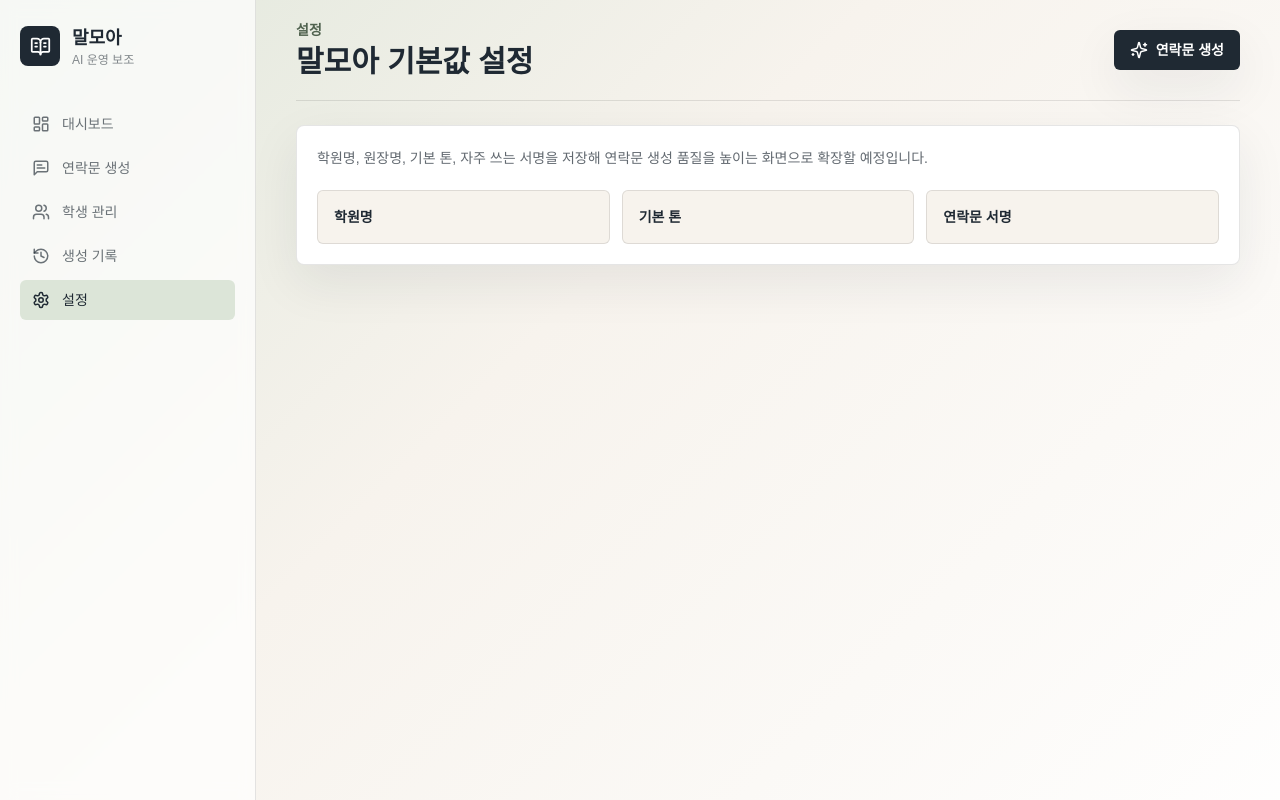
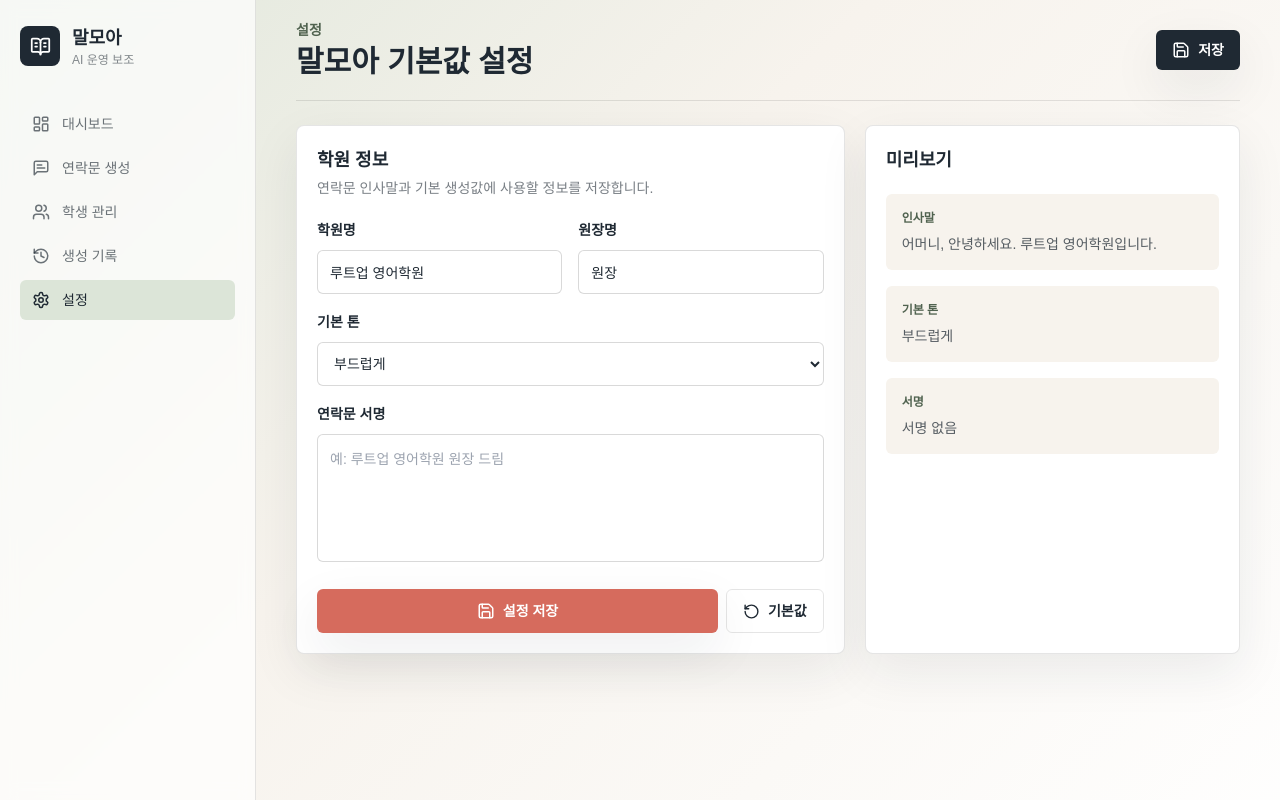
Before and after one commit to dahyun27/malmoa, a Next.js app: page /settings in a window 1280 px wide. Built offline with nearby package versions, Linux system fonts and the light colour scheme.

Commit message:
feat: add app settings form

```diff
--- a/app/settings/page.tsx
+++ b/app/settings/page.tsx
@@ -1,15 +1,10 @@
 import { AppShell } from "@/components/layout/AppShell";
-import { PlaceholderPage } from "@/components/layout/PlaceholderPage";
+import { SettingsPage as SettingsManagementPage } from "@/components/settings/SettingsPage";
 
 export default function SettingsPage() {
   return (
     <AppShell>
-      <PlaceholderPage
-        description="학원명, 원장명, 기본 톤, 자주 쓰는 서명을 저장해 연락문 생성 품질을 높이는 화면으로 확장할 예정입니다."
-        eyebrow="설정"
-        items={["학원명", "기본 톤", "연락문 서명"]}
-        title="말모아 기본값 설정"
-      />
+      <SettingsManagementPage />
     </AppShell>
   );
 }
--- a/components/messages/MessageCreatePage.tsx
+++ b/components/messages/MessageCreatePage.tsx
@@ -1,14 +1,16 @@
 "use client";
 
 import { Sparkles } from "lucide-react";
-import { useMemo, useState } from "react";
+import { useEffect, useMemo, useState } from "react";
 import { PageHeader } from "@/components/layout/PageHeader";
 import { MessageCreateForm } from "@/components/messages/MessageCreateForm";
 import { MessageResultsPanel } from "@/components/messages/MessageResultsPanel";
 import { sampleMemo, situations, students, tones } from "@/lib/demoData";
 import { generateParentMessages } from "@/lib/generateParentMessages";
 import { saveMessageHistoryRecord } from "@/lib/messageHistoryStore";
+import { defaultSettings, getAppSettings } from "@/lib/settingsStore";
 import type { GeneratedMessage } from "@/types/message";
+import type { AppSettings } from "@/types/settings";
 
 export function MessageCreatePage() {
   const [selectedStudent, setSelectedStudent] = useState(students[0].id);
@@ -18,6 +20,17 @@ export function MessageCreatePage() {
   const [copiedId, setCopiedId] = useState("");
   const [hasGenerated, setHasGenerated] = useState(true);
   const [savedLabel, setSavedLabel] = useState("");
+  const [settings, setSettings] = useState<AppSettings>(defaultSettings);
+
+  useEffect(() => {
+    const timeoutId = window.setTimeout(() => {
+      const loadedSettings = getAppSettings();
+      setSettings(loadedSettings);
+      setTone(loadedSettings.defaultTone);
+    }, 0);
+
+    return () => window.clearTimeout(timeoutId);
+  }, []);
 
   const student = useMemo(
     () => students.find((item) => item.id === selectedStudent) ?? students[0],
@@ -25,8 +38,12 @@ export function MessageCreatePage() {
   );
 
   const generated = useMemo(
-    () => generateParentMessages(student.name, student.parentTitle, situation, memo),
-    [memo, situation, student.name, student.parentTitle],
+    () =>
+      generateParentMessages(student.name, student.parentTitle, situation, memo, {
+        academyName: settings.academyName,
+        signature: settings.messageSignature,
+      }),
+    [memo, settings.academyName, settings.messageSignature, situation, student.name, student.parentTitle],
   );
 
   const results: GeneratedMessage[] = [
--- /dev/null
+++ b/components/settings/SettingsPage.tsx
@@ -0,0 +1,161 @@
+"use client";
+
+import { Check, RotateCcw, Save } from "lucide-react";
+import { useEffect, useState } from "react";
+import { PageHeader } from "@/components/layout/PageHeader";
+import { tones } from "@/lib/demoData";
+import { defaultSettings, getAppSettings, saveAppSettings } from "@/lib/settingsStore";
+import type { AppSettings } from "@/types/settings";
+
+export function SettingsPage() {
+  const [settings, setSettings] = useState<AppSettings>(defaultSettings);
+  const [savedLabel, setSavedLabel] = useState("");
+
+  useEffect(() => {
+    const timeoutId = window.setTimeout(() => {
+      setSettings(getAppSettings());
+    }, 0);
+
+    return () => window.clearTimeout(timeoutId);
+  }, []);
+
+  const updateField = (field: keyof AppSettings, value: string) => {
+    setSettings((currentSettings) => ({ ...currentSettings, [field]: value }));
+  };
+
+  const handleSave = () => {
+    const cleanedSettings = {
+      academyName: settings.academyName.trim() || defaultSettings.academyName,
+      ownerName: settings.ownerName.trim() || defaultSettings.ownerName,
+      defaultTone: settings.defaultTone,
+      messageSignature: settings.messageSignature.trim(),
+    };
+
+    setSettings(cleanedSettings);
+    saveAppSettings(cleanedSettings);
+    setSavedLabel("설정이 저장되었습니다");
+    window.setTimeout(() => setSavedLabel(""), 1800);
+  };
+
+  const handleReset = () => {
+    setSettings(defaultSettings);
+    saveAppSettings(defaultSettings);
+    setSavedLabel("기본값으로 되돌렸습니다");
+    window.setTimeout(() => setSavedLabel(""), 1800);
+  };
+
+  return (
+    <>
+      <PageHeader
+        action={
+          <div className="flex flex-col gap-2 sm:items-end">
+            <button
+              className="inline-flex h-10 items-center justify-center gap-2 rounded-md bg-ink px-4 text-sm font-semibold text-white shadow-soft hover:bg-moss"
+              onClick={handleSave}
+              type="button"
+            >
+              {savedLabel ? <Check size={18} /> : <Save size={18} />}
+              저장
+            </button>
+            {savedLabel && <p className="text-xs font-semibold text-moss">{savedLabel}</p>}
+          </div>
+        }
+        eyebrow="설정"
+        title="말모아 기본값 설정"
+      />
+
+      <div className="grid gap-5 xl:grid-cols-[minmax(0,0.95fr)_minmax(360px,0.65fr)]">
+        <section className="rounded-lg border border-black/10 bg-white p-5 shadow-soft">
+          <div className="mb-5">
+            <h2 className="text-lg font-bold text-ink">학원 정보</h2>
+            <p className="mt-1 text-sm text-ink/60">연락문 인사말과 기본 생성값에 사용할 정보를 저장합니다.</p>
+          </div>
+
+          <div className="grid gap-4 md:grid-cols-2">
+            <label className="space-y-2">
+              <span className="text-sm font-semibold text-ink">학원명</span>
+              <input
+                className="h-11 w-full rounded-md border border-black/15 bg-white px-3 text-sm outline-none focus:border-moss"
+                onChange={(event) => updateField("academyName", event.target.value)}
+                placeholder="예: 루트업 영어학원"
+                value={settings.academyName}
+              />
+            </label>
+
+            <label className="space-y-2">
+              <span className="text-sm font-semibold text-ink">원장명</span>
+              <input
+                className="h-11 w-full rounded-md border border-black/15 bg-white px-3 text-sm outline-none focus:border-moss"
+                onChange={(event) => updateField("ownerName", event.target.value)}
+                placeholder="예: 김다현"
+                value={settings.ownerName}
+              />
+            </label>
+
+            <label className="space-y-2 md:col-span-2">
+              <span className="text-sm font-semibold text-ink">기본 톤</span>
+              <select
+                className="h-11 w-full rounded-md border border-black/15 bg-white px-3 text-sm outline-none focus:border-moss"
+                onChange={(event) => updateField("defaultTone", event.target.value)}
+                value={settings.defaultTone}
+              >
+                {tones.map((tone) => (
+                  <option key={tone} value={tone}>
+                    {tone}
+                  </option>
+                ))}
+              </select>
+            </label>
+          </div>
+
+          <label className="mt-4 block space-y-2">
+            <span className="text-sm font-semibold text-ink">연락문 서명</span>
+            <textarea
+              className="min-h-32 w-full resize-none rounded-md border border-black/15 bg-white p-3 text-sm leading-6 outline-none focus:border-moss"
+              onChange={(event) => updateField("messageSignature", event.target.value)}
+              placeholder="예: 루트업 영어학원 원장 드림"
+              value={settings.messageSignature}
+            />
+          </label>
+
+          <div className="mt-5 flex gap-2">
+            <button
+              className="inline-flex h-11 flex-1 items-center justify-center gap-2 rounded-md bg-coral px-4 text-sm font-bold text-white shadow-soft hover:bg-[#bf584c]"
+              onClick={handleSave}
+              type="button"
+            >
+              <Save size={18} />
+              설정 저장
+            </button>
+            <button
+              className="inline-flex h-11 items-center justify-center gap-2 rounded-md border border-black/10 px-4 text-sm font-semibold text-ink hover:bg-linen"
+              onClick={handleReset}
+              type="button"
+            >
+              <RotateCcw size={17} />
+              기본값
+            </button>
+          </div>
+        </section>
+
+        <section className="rounded-lg border border-black/10 bg-white p-5 shadow-soft">
+          <h2 className="text-lg font-bold text-ink">미리보기</h2>
+          <div className="mt-5 space-y-4 text-sm text-ink/75">
+            <div className="rounded-md bg-linen p-4">
+              <p className="text-xs font-bold text-moss">인사말</p>
+              <p className="mt-2">{`어머니, 안녕하세요. ${settings.academyName || defaultSettings.academyName}입니다.`}</p>
+            </div>
+            <div className="rounded-md bg-linen p-4">
+              <p className="text-xs font-bold text-moss">기본 톤</p>
+              <p className="mt-2">{settings.defaultTone}</p>
+            </div>
+            <div className="rounded-md bg-linen p-4">
+              <p className="text-xs font-bold text-moss">서명</p>
+              <p className="mt-2 whitespace-pre-line">{settings.messageSignature || "서명 없음"}</p>
+            </div>
+          </div>
+        </section>
+      </div>
+    </>
+  );
+}
--- /dev/null
+++ b/lib/settingsStore.ts
@@ -0,0 +1,41 @@
+import type { AppSettings } from "@/types/settings";
+
+const STORAGE_KEY = "malmoa.settings";
+
+export const defaultSettings: AppSettings = {
+  academyName: "루트업 영어학원",
+  ownerName: "원장",
+  defaultTone: "부드럽게",
+  messageSignature: "",
+};
+
+function isSettings(value: unknown): value is Partial<AppSettings> {
+  return Boolean(value) && typeof value === "object";
+}
+
+export function getAppSettings(): AppSettings {
+  if (typeof window === "undefined") {
+    return defaultSettings;
+  }
+
+  const storedValue = window.localStorage.getItem(STORAGE_KEY);
+
+  if (!storedValue) {
+    return defaultSettings;
+  }
+
+  try {
+    const parsedValue = JSON.parse(storedValue);
+    return isSettings(parsedValue) ? { ...defaultSettings, ...parsedValue } : defaultSettings;
+  } catch {
+    return defaultSettings;
+  }
+}
+
+export function saveAppSettings(settings: AppSettings) {
+  if (typeof window === "undefined") {
+    return;
+  }
+
+  window.localStorage.setItem(STORAGE_KEY, JSON.stringify(settings));
+}
--- /dev/null
+++ b/types/settings.ts
@@ -0,0 +1,6 @@
+export type AppSettings = {
+  academyName: string;
+  ownerName: string;
+  defaultTone: string;
+  messageSignature: string;
+};
```
Also changed, not shown: lib/generateParentMessages.ts (+17 -4 lines).
